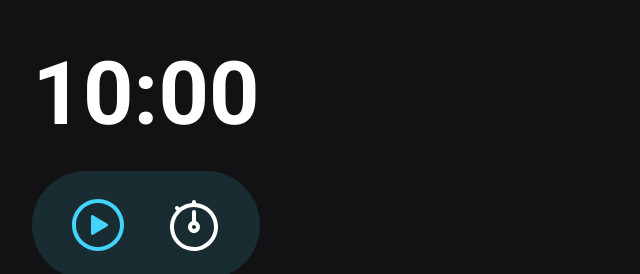
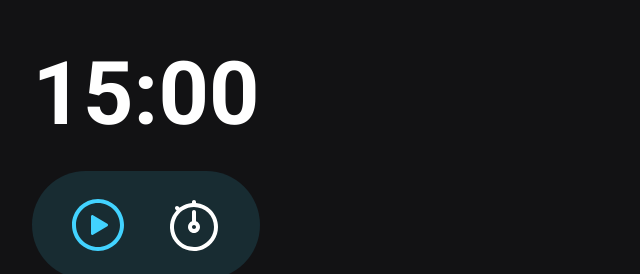
Before and after one commit to Felipe-Monte/focus-timer, a plain HTML site: page index.html in a window 1280 px wide. Shown: the part 185-459 px from the top of the page, 494-1134 px from the left. Drawn offline with Linux system fonts and the light colour scheme.

Commit message:
new index html

```diff
--- a/index.html
+++ b/index.html
@@ -13,7 +13,7 @@
   <div class="container-wrapper">
     <main>
       <div class="timer">
-        <span id="minutes">10</span>
+        <span id="minutes">15</span>
         <span>:</span>
         <span id="seconds">00</span>
       </div>
```
